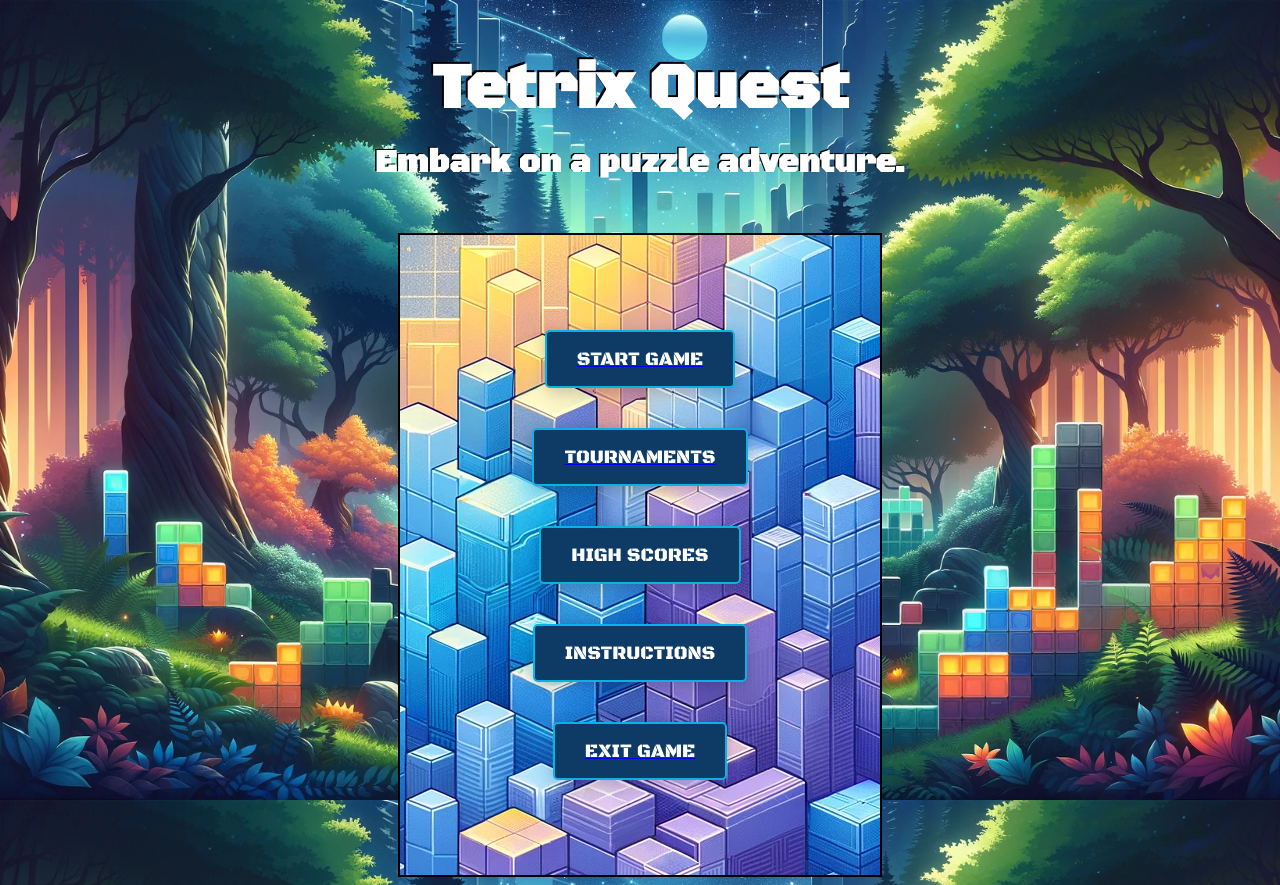
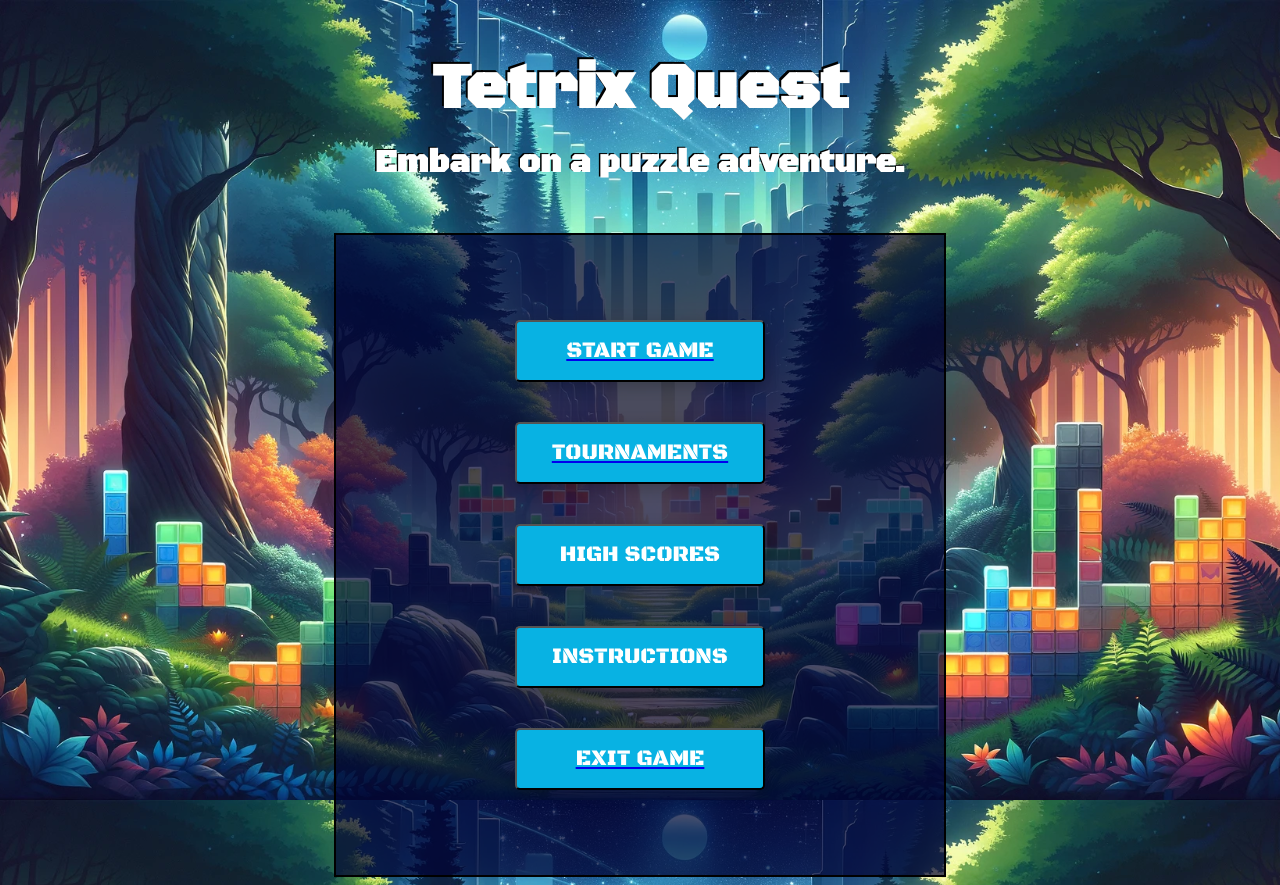
Before and after one commit to sahilsrawat27/dgl209-tetrixquest, a PHP site: page / in a window 1280 px wide. Run offline with PHP 8.4, Linux system fonts and the light colour scheme.

Commit message:
Add consistency to the background

```diff
--- a/styles.css
+++ b/styles.css
@@ -166,23 +170,19 @@ input[type="date"] {
     gap: 20px;
     margin: auto;
     margin-top: 50px;
-    width: 30em;
+    width: 38em;
     height: 40em;
-    background-image: url('images/container.jpg');
-    /* -- This is an ai generated image from Dall-e --*/
-    background-position: center;
-    background-attachment: fixed;
+    background-color: rgba(0, 0, 50, 0.7);
     border: 2px solid #000000
 }
 
 /* Base style for Tetris buttons */
 .tetris-btn {
     padding: 15px 30px;
-    border: 2px solid #08B2E3;
-    background-color: #0D3B66;
+    background-color: #08B2E3;
     color: #FFFFFF;
     font-family: 'Black Ops One', cursive;
-    font-size: 1.2em;
+    font-size: 1.4em;
     text-transform: uppercase;
     transition: background-color 0.3s ease, transform 0.3s ease, box-shadow 0.3s ease;
     cursor: pointer;
@@ -191,7 +191,7 @@ input[type="date"] {
     box-shadow: 0px 4px 15px rgba(0, 0, 0, 0.2);
     border-radius: 5px;
     display: block;
-    max-width: 300px;
+    width: 250px;
 }
 
 /* Hover state for Tetris buttons */
```
Also changed, not shown: other parts of styles.css (+40 -25 lines).
